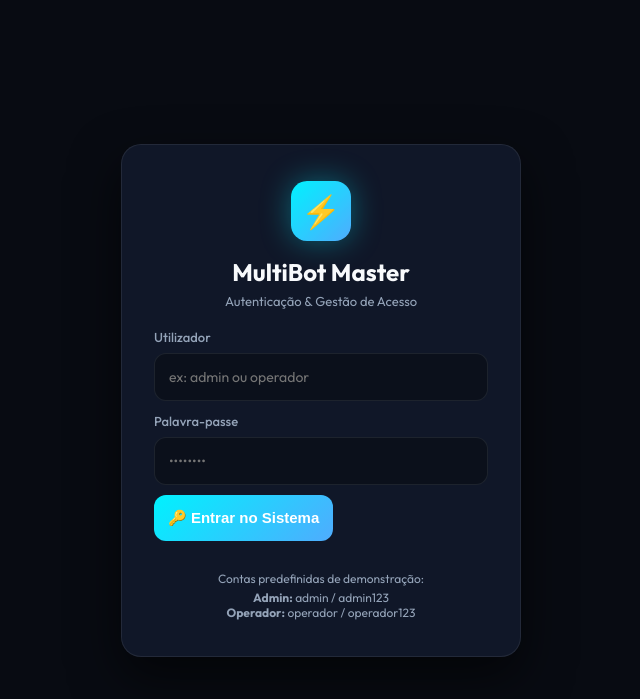
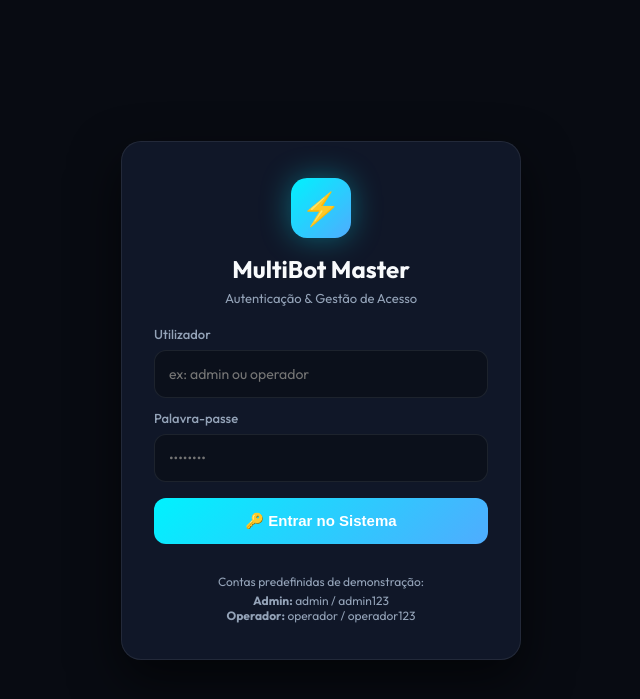
Before and after one commit to 116141/Projetos_Bots, a Flask app: page /login in a window 1280 px wide. Shown: the top 699 px of the page, without its empty margins (319-959 px from the left). Run offline with Flask 3, Linux system fonts and the light colour scheme.

Commit message:
style: center align enter system button on login page

```diff
--- a/projects/bot_00_hub_portal/templates/login.html
+++ b/projects/bot_00_hub_portal/templates/login.html
@@ -74,6 +74,10 @@
       border-color: #00f2fe;
     }
     .btn-login {
+      width: 100%;
+      display: flex;
+      align-items: center;
+      justify-content: center;
       padding: 14px;
       background: var(--primary-gradient);
       color: #fff;
@@ -82,7 +86,8 @@
       font-weight: 700;
       border: none;
       cursor: pointer;
-      margin-top: 10px;
+      margin: 16px auto 0 auto;
+      text-align: center;
       transition: all 0.2s ease;
     }
     .btn-login:hover {
```
